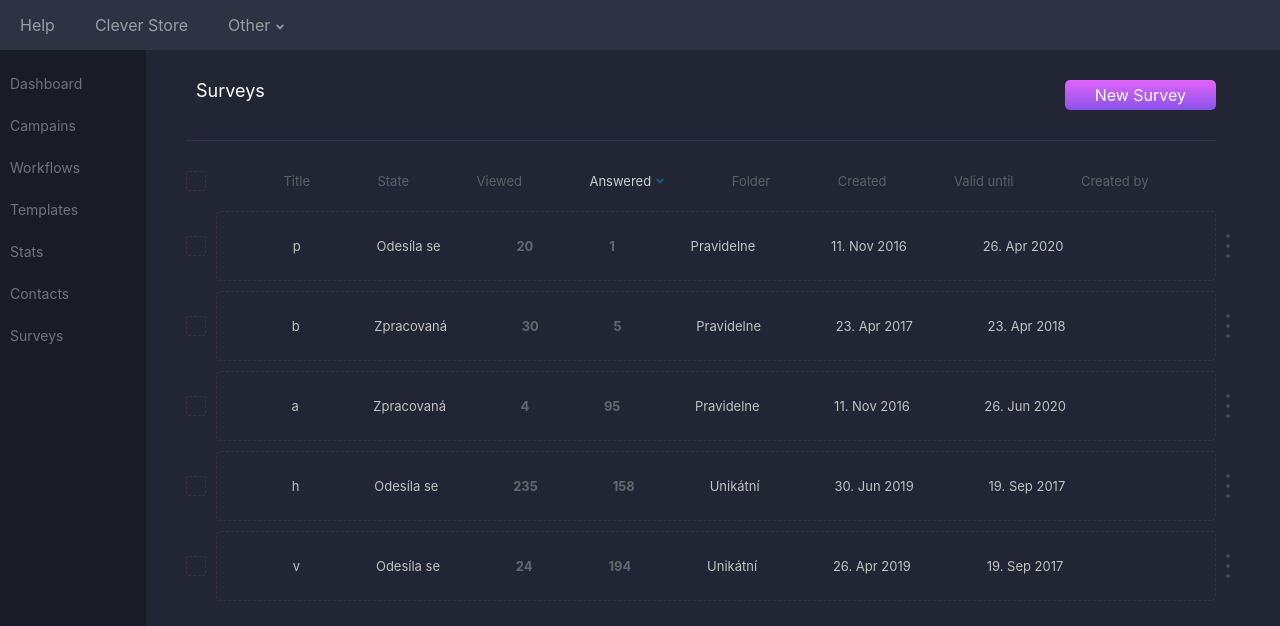
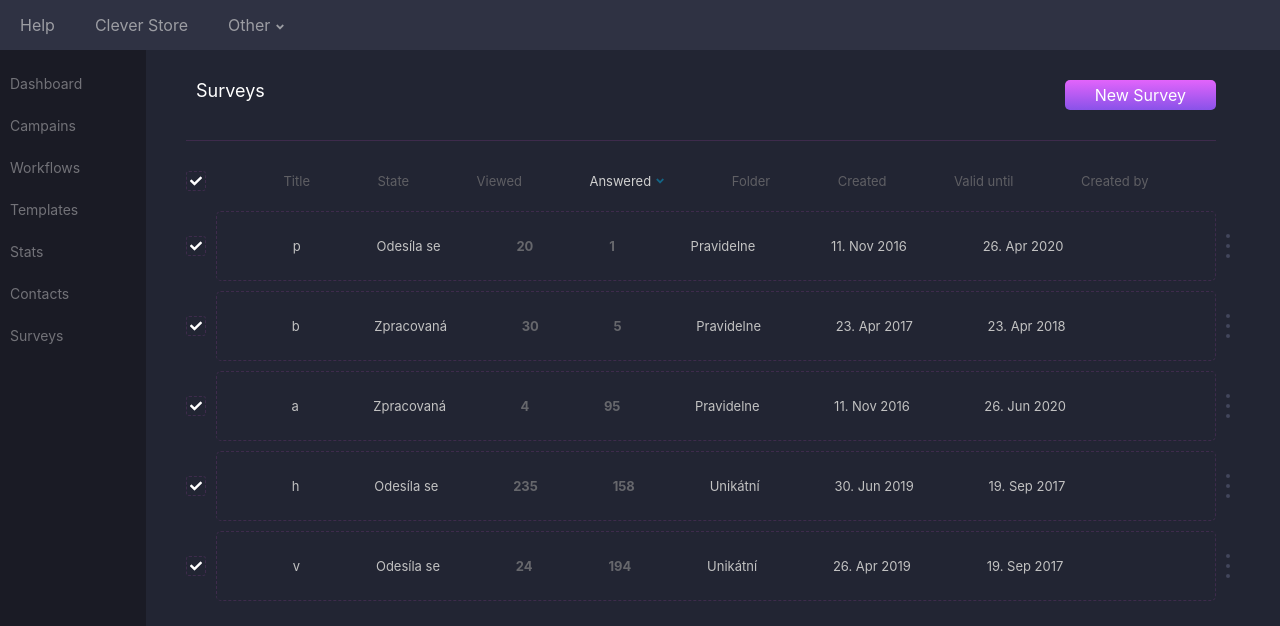
Before and after one commit to 5hrug/surveys, a Next.js app: page / in a window 1280 px wide. Both pictures are taken after a click on the element 196 px from the left and 181 px from the top of the page. Shown: the top 626 px of the page. Built offline with nearby package versions, Linux system fonts and the light colour scheme.

Commit message:
added check and check all

```diff
--- a/Components/MainContent/Table.tsx
+++ b/Components/MainContent/Table.tsx
@@ -1,10 +1,18 @@
-import React, { useState, useEffect, useRef } from 'react';
+import React, { useState, useEffect } from 'react';
 import TableItem, { stateType, folderType } from './TableItem';
 import styled from 'styled-components';
 import TableHeader from './TableHeader';
 import apiData from '../../lib/surveys.json';
 
 type FieldSortType = string | number;
+
+let sortTitle = false,
+   sortState = false,
+   sortViewed = false,
+   sortAnswered = false,
+   sortFolder = false,
+   sortCreated = false,
+   sortValidUntil = false;
 
 const allSortedAsc = () => {
    (sortTitle = false),
@@ -15,13 +23,6 @@ const allSortedAsc = () => {
       (sortCreated = false),
       (sortValidUntil = false);
 };
-let sortTitle = false,
-   sortState = false,
-   sortViewed = false,
-   sortAnswered = false,
-   sortFolder = false,
-   sortCreated = false,
-   sortValidUntil = false;
 
 function Table() {
    const [expanded, setExpanded] = useState<number>(-1);
@@ -29,9 +30,14 @@ function Table() {
    const [sortedSurveys, setSortedSurveys] = useState<any>();
    const [headerWhiteColor, setHeaderWhiteColor] = useState('');
 
+   const [isCheck, setIsCheck] = useState<number[]>([]);
+
    useEffect(() => {
       handleClickSort('answered');
    }, []);
+   useEffect(() => {
+      console.log(isCheck);
+   }, [isCheck]);
 
    const handleThreeDots = (id: number) => {
       if (expanded === -1) setExpanded(id);
@@ -39,9 +45,8 @@ function Table() {
       else setExpanded(id);
    };
 
-   const handleClickSort = ( fieldToSort: FieldSortType) => {
+   const handleClickSort = (fieldToSort: FieldSortType) => {
       switch (fieldToSort) {
-
          case 'title':
             setHeaderWhiteColor('title');
             if (sortTitle) {
@@ -204,17 +209,50 @@ function Table() {
             console.log('default');
       }
    };
+
+   const handleClickCheckbox = (checked: boolean, id: number) => {
+      console.log(checked, id);
+      setIsCheck([...isCheck, id]);
+      if (!checked) {
+         setIsCheck(isCheck.filter((item) => item !== id));
+      }
+   };
+   const [allCheckboxes, setAllCheckboxes] = useState(false);
+
+   const handleClickAllCheckboxes = () => {
+      console.log('smetu')
+      setAllCheckboxes(!allCheckboxes);
+      const newData = surveysData.slice();
+      setIsCheck(newData.map(li => li.id));
+      if (allCheckboxes) {
+        setIsCheck([]);
+      }
+      // console.log(checked, id);
+      // setIsCheck([...isCheck, id]);
+      // if (!checked) {
+      //    setIsCheck(isCheck.filter((item) => item !== id));
+      // }
+   };
+
+
    return (
       <Container>
          <Header>
             <Titel>Surveys</Titel> <StyledButton>New Survey</StyledButton>
          </Header>
-         <TableHeader sortOnClick={handleClickSort} whiteColor={headerWhiteColor}  />
+         <TableHeader
+            sortOnClick={handleClickSort}
+            whiteColor={headerWhiteColor}
+            allCheckboxes={allCheckboxes}
+            handleClickAllCheckboxes={handleClickAllCheckboxes}
+         />
          {sortedSurveys &&
             sortedSurveys.map((objInArray: any) => {
                return (
                   <TableItem
                      key={objInArray.id}
+                     handleClickCheckbox={handleClickCheckbox}
+                     isChecked={isCheck.includes(objInArray.id)}
                      id={objInArray.id}
                      title={objInArray.title}
                      state={objInArray.state as stateType}
--- a/Components/MainContent/TableHeader.tsx
+++ b/Components/MainContent/TableHeader.tsx
@@ -1,16 +1,24 @@
 import React from 'react';
 import styled from 'styled-components';
 import { FontAwesomeIcon } from '@fortawesome/react-fontawesome';
-import { faAngleDown } from '@fortawesome/free-solid-svg-icons';
-
+import { faCheck, faAngleDown } from '@fortawesome/free-solid-svg-icons';
 interface Props {
    sortOnClick: (name: string) => void;
    whiteColor: string;
+   allCheckboxes?: boolean;
+   handleClickAllCheckboxes?: () => void;
 }
-function TableHeader({ sortOnClick, whiteColor }: Props) {
+function TableHeader({
+   sortOnClick,
+   whiteColor,
+   allCheckboxes,
+   handleClickAllCheckboxes,
+}: Props) {
    return (
       <Wrapper>
-         <StyledCheckbox onClick={() => {}}></StyledCheckbox>
+         <StyledCheckbox onClick={handleClickAllCheckboxes}>
+            {allCheckboxes && <CheckIcon icon={faCheck} />}
+         </StyledCheckbox>
 
          <Container>
             <Item
@@ -28,7 +36,6 @@ function TableHeader({ sortOnClick, whiteColor }: Props) {
                color={whiteColor == 'state' ? whiteColor : ''}>
                State
                {whiteColor == 'state' && <Icon icon={faAngleDown} />}
-
             </Item>
             <Item
                onClick={() => {
@@ -37,7 +44,6 @@ function TableHeader({ sortOnClick, whiteColor }: Props) {
                color={whiteColor == 'viewed' ? whiteColor : ''}>
                Viewed
                {whiteColor == 'viewed' && <Icon icon={faAngleDown} />}
-
             </Item>
             <Item
                onClick={() => {
@@ -46,7 +52,6 @@ function TableHeader({ sortOnClick, whiteColor }: Props) {
                color={whiteColor == 'answered' ? whiteColor : ''}>
                Answered
                {whiteColor == 'answered' && <Icon icon={faAngleDown} />}
-
             </Item>
             <Item
                onClick={() => {
@@ -55,7 +60,6 @@ function TableHeader({ sortOnClick, whiteColor }: Props) {
                color={whiteColor == 'folder' ? whiteColor : ''}>
                Folder
                {whiteColor == 'folder' && <Icon icon={faAngleDown} />}
-
             </Item>
             <Item
                onClick={() => {
@@ -64,7 +68,6 @@ function TableHeader({ sortOnClick, whiteColor }: Props) {
                color={whiteColor == 'created' ? whiteColor : ''}>
                Created
                {whiteColor == 'created' && <Icon icon={faAngleDown} />}
-
             </Item>
             <Item
                onClick={() => {
@@ -73,7 +76,6 @@ function TableHeader({ sortOnClick, whiteColor }: Props) {
                color={whiteColor == 'validUntil' ? whiteColor : ''}>
                Valid until
                {whiteColor == 'validUntil' && <Icon icon={faAngleDown} />}
-
             </Item>
             <Item onClick={() => {}}>Created by</Item>
          </Container>
@@ -90,12 +92,20 @@ const Container = styled.div`
    width: 1000px;
 `;
 
+const CheckIcon = styled(FontAwesomeIcon)`
+   color: white;
+   height: 12px;
+`;
+
 const StyledCheckbox = styled.div`
    width: 20px;
    height: 20px;
    border: 1px dashed #3e2b4c;
    border-radius: 3px;
    margin: 0 10px 0 0;
+   display: flex;
+   justify-content: center;
+   align-items: center;
 `;
 const Wrapper = styled.div`
    display: flex;
@@ -105,8 +115,8 @@ const Wrapper = styled.div`
 
 const Icon = styled(FontAwesomeIcon)`
    font-weight: lighter;
-  height: 12px;
-  margin-left: 5px;
+   height: 12px;
+   margin-left: 5px;
 
    color: #146586;
 `;
--- a/Components/MainContent/TableItem.tsx
+++ b/Components/MainContent/TableItem.tsx
@@ -1,4 +1,4 @@
-import React, { useState } from 'react';
+import React, { useState,useEffect } from 'react';
 import styled from 'styled-components';
 import ThreeDots from './ThreeDots';
 import { FontAwesomeIcon } from '@fortawesome/react-fontawesome';
@@ -9,6 +9,7 @@ import {
    faPlay,
    faEdit,
    faSignal,
+   faCheck,
 } from '@fortawesome/free-solid-svg-icons';
 
 export type stateType = 'Odesíla se' | 'Zpracovaná';
@@ -26,19 +27,31 @@ interface Props {
    styledImage?: any;
    onClickDots?: () => void;
    expanded: number;
+   handleClickCheckbox?: (checked: boolean, id: number) => void;
+   isChecked?: boolean;
 }
 export function TableItem(props: Props) {
+   const [checked, setChecked] = useState(false);
+
    const handleUnix = (unixTimestamp: number) => {
       return moment.unix(unixTimestamp).format('DD. MMM YYYY');
    };
 
    const ex = String(props.expanded);
    const colorId = String(props.id);
-   console.log(ex, colorId);
+
+   useEffect(() => {
+      props.handleClickCheckbox && props.handleClickCheckbox(checked, props.id);
+   }, [checked])
    return (
       <Wrapper>
          <Row>
-            <StyledCheckbox onClick={() => {}}></StyledCheckbox>
+            <StyledCheckbox
+               onClick={() => {
+                  setChecked((prev) => !prev);
+               }}>
+               {props.isChecked && <CheckIcon icon={faCheck} />}
+            </StyledCheckbox>
             <Container id={ex} color={colorId}>
                <Item>{props.title}</Item>
                <Item>{props.state}</Item>
@@ -80,10 +93,26 @@ export function TableItem(props: Props) {
       </Wrapper>
    );
 }
+
+// const SkuskaInput = styled('input')`
+// -webkit-appearance: none;
+// 	background-color: #b33434;
+// 	/* background-color: inherit; */
+// 	/* border: 1px solid #cacece; */
+// 	box-shadow: 0 1px 2px rgba(0,0,0,0.05), inset 0px -15px 10px -12px rgba(0,0,0,0.05);
+// 	padding: 10px;
+// 	border-radius: 3px;
+
+// `;
 const Icon = styled(FontAwesomeIcon)`
    font-weight: lighter;
    height: 12px;
    margin-right: 5px;
+`;
+
+const CheckIcon = styled(FontAwesomeIcon)`
+   color: white;
+   height: 12px;
 `;
 const Wrapper = styled.div`
    display: flex;
@@ -138,6 +167,9 @@ const StyledCheckbox = styled.div`
    border: 1px dashed #3e2b4c;
    border-radius: 3px;
    margin: 0 10px 0 0;
+   display: flex;
+   justify-content: center;
+   align-items: center;
 `;
 const ItemBold = styled.div`
    color: #66676c;
```
